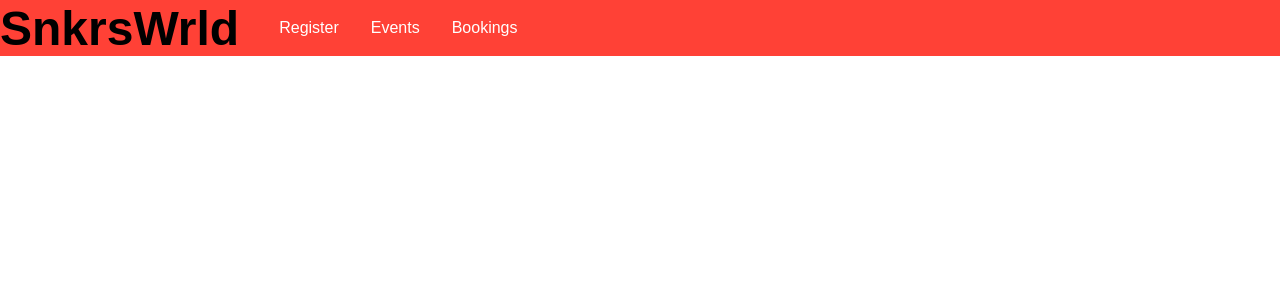
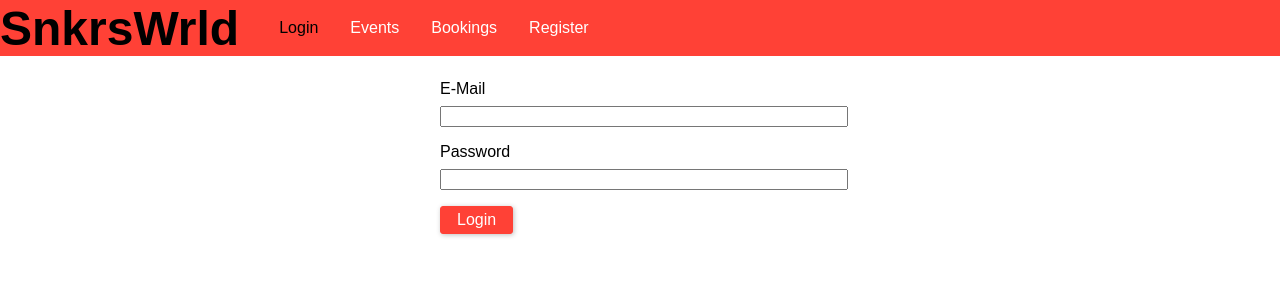
Before and after one commit to GummyGod/BookIT, a React app in the folder frontend/: page /login in a window 1280 px wide. Shown: the top 300 px of the page. Built offline with nearby package versions, Linux system fonts and the light colour scheme.

Commit message:
make login a mutation and use it

```diff
--- a/frontend/src/App.js
+++ b/frontend/src/App.js
@@ -8,6 +8,7 @@ import { InMemoryCache } from 'apollo-cache-inmemory'
 import RegisterPage from './pages/Register';
 import EventsPage from './pages/Events';
 import BookingsPage from './pages/Bookings';
+import LoginPage from './pages/Login';
 import MainNavigation from './components/Navigation/MainNavigation';
 
 import './App.css';
@@ -33,6 +34,7 @@ function App() {
 							<Route path="/register" component={RegisterPage} />
 							<Route path="/events" component={EventsPage} />
 							<Route path="/bookings" component={BookingsPage} />
+							<Route path="/login" component={LoginPage} />
 						</Switch>
 					</main>
 				</React.Fragment>
--- a/frontend/src/components/Navigation/MainNavigation.js
+++ b/frontend/src/components/Navigation/MainNavigation.js
@@ -11,8 +11,7 @@ const mainNavigation = props => (
         <nav className="main-navigation__items">
             <ul>
                 <li>
-                    <NavLink to="/register"> Register </NavLink>
-
+                    <NavLink to="/login"> Login </NavLink>
                 </li>
                 <li>
                     <NavLink to="/events"> Events </NavLink>
@@ -20,6 +19,9 @@ const mainNavigation = props => (
                 <li>
                     <NavLink to="/bookings"> Bookings </NavLink>
                 </li>
+                <li>
+                    <NavLink to="/register"> Register </NavLink>
+                </li>
             </ul>
         </nav>
     </header>
--- /dev/null
+++ b/frontend/src/pages/Login.js
@@ -0,0 +1,66 @@
+import React, { Component } from 'react';
+import gql from 'graphql-tag';
+import { Mutation } from 'react-apollo';
+
+import './Register.css';
+
+const LOGIN = gql`
+mutation login($email: String!, $password: String!) {
+    login(
+        email: $email
+        password: $password
+    ) {
+        userId
+    }
+}
+`;
+console.log(LOGIN);
+
+class LoginPage extends Component {
+    state = {
+        email: '',
+        password: ''
+    }
+    handleChange = (e) => {
+        this.setState({ [e.target.name]: e.target.value });
+    }
+
+    render() {
+        return(
+            <div className="auth-form">
+                <div className="form-control">
+                    <label htmlFor="email">E-Mail</label>
+                    <input name="email" type="email" id="email" onChange={this.handleChange} />
+                </div>
+                <div className="form-control">
+                    <label htmlFor="password">Password</label>
+                    <input name ="password" type="password" id="password" onChange={this.handleChange} />
+                </div>
+                <div className="form-actions">
+                <Mutation mutation={LOGIN}>
+                    {(login, {loading,error}) => {
+                        if(loading)  return(<h1> Loading... </h1>);
+                        if(error) return(<h1> Something went wrong... </h1>)
+                        return(
+                            <button onClick={
+                                e => {
+                                e.preventDefault();
+                                    login({
+                                        variables: {
+                                            email: this.state.email,
+                                            password: this.state.password
+                                        }
+                                    })
+                                }}>
+                                Login
+                            </button>
+                        );
+                    }}
+                </Mutation>
+                </div>
+            </div>
+        )
+    }
+}
+
+export default LoginPage;
--- a/frontend/src/pages/Register.css
+++ b/frontend/src/pages/Register.css
@@ -35,13 +35,3 @@
     background:rgb(150, 18, 13);
     border-color: rgb(150, 18, 13);
 }
-
-#components-form-demo-normal-login .login-form {
-    max-width: 300px;
-  }
-  #components-form-demo-normal-login .login-form-forgot {
-    float: right;
-  }
-  #components-form-demo-normal-login .login-form-button {
-    width: 100%;
-  }
--- a/frontend/src/pages/Register.js
+++ b/frontend/src/pages/Register.js
@@ -28,6 +28,8 @@ class RegisterPage extends Component {
 
 
     render() {
+        const { props } = this;
+        console.log(props);
         return(
             <Mutation mutation={CREATE_USER}>
                 {(createUser, {loading,error} ) => {
@@ -55,7 +57,7 @@ class RegisterPage extends Component {
                                     <input name ="password" type="password" id="password" onChange={this.handleChange} />
                                 </div>
                                 <div className="form-actions">
-                                    <button type="submit"> Submit </button>
+                                    <button type="submit"> Register </button>
                                 </div>
                             </form>
                         )
```
Also changed, not shown: frontend/src/pages/RegisterForm.js (deleted, +0 -62 lines), 1 other file (tests, documents, lock files or other folders).
